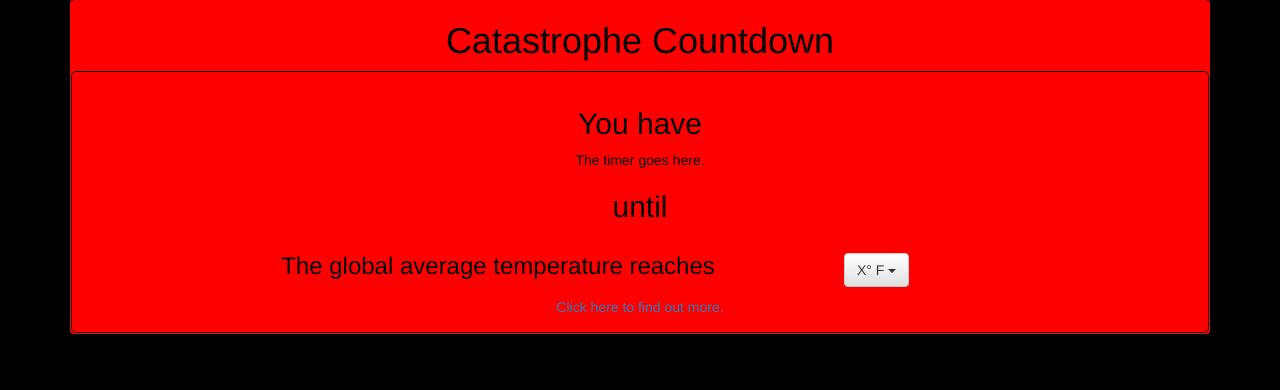
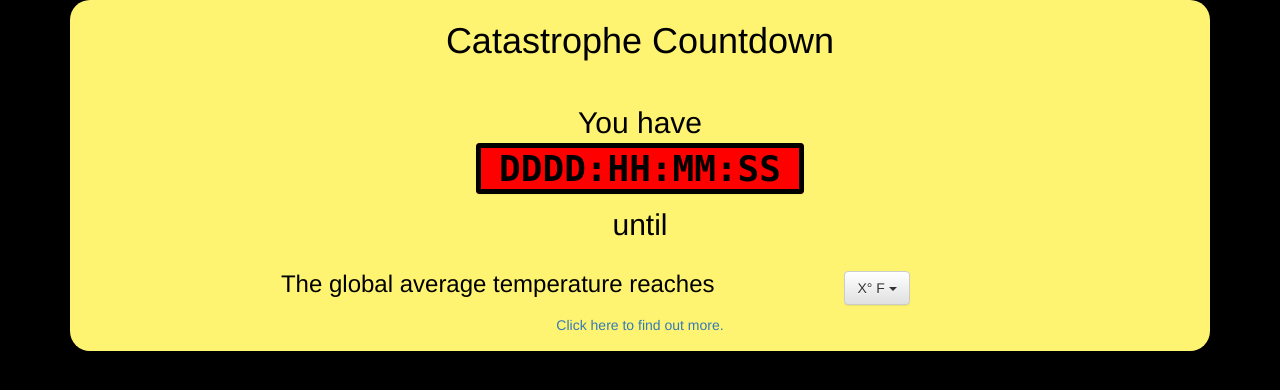
Before and after one commit to MCGallaspy/catastrophe-clock, a Django app: page / in a window 1280 px wide. Shown: the top 390 px of the page. Run offline with Django 3.2, Linux system fonts and the light colour scheme; some libraries are stand-ins or nearby versions.

Commit message:
Add skeleton for clock

```diff
--- a/catastrophe_clock/static/catastrophe_clock/css/catastrophe_clock.css
+++ b/catastrophe_clock/static/catastrophe_clock/css/catastrophe_clock.css
@@ -3,13 +3,21 @@ body {
 }
 
 .panel-catastrophe {
-    background-color: #ff0000;
+    background-color: #fff472;
     color: black;
+    -webkit-border-radius: 20px;
+    -moz-border-radius: 20px;
+    border-radius: 20px;
 }
 
 .panel-catastrophe .panel-body {
-    border: solid black 1px;
-    -webkit-border-radius: 5px;
-    -moz-border-radius: 5px;
-    border-radius: 5px;
 }
+
+.clock {
+    font-family: monospace;
+    background-color: red;
+    padding: 0 0.5em;
+    border-style: solid;
+    border-width: 5px;
+    border-color: black;
+}
--- a/catastrophe_clock/templates/catastrophe_clock/clock.html
+++ b/catastrophe_clock/templates/catastrophe_clock/clock.html
@@ -28,8 +28,10 @@
                 <div class="col-sm-12">
                     <h2>You have</h2>
                 </div>
-                <div class="col-sm-12">
-                    The timer goes here.
+                <div class="col-xs-12">
+                    <span class="clock panel h1">
+                        <strong>DDDD:HH:MM:SS</strong>
+                    </span>
                 </div>
                 <div class="col-sm-12">
                     <h2>until</h2>
```
